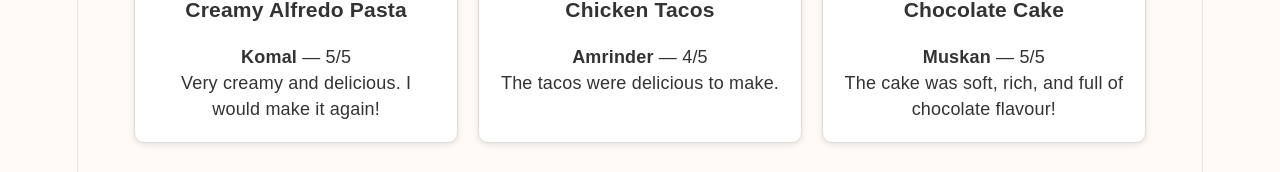
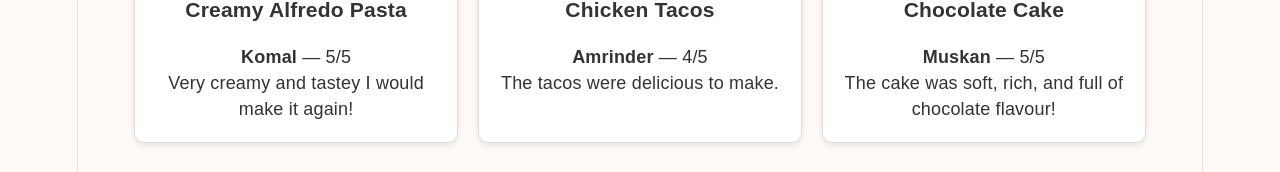
Before and after one commit to M-devgan/FS_Food_Hub, a React (Vite) app: page / in a window 1280 px wide. Shown: the part 1781-1953 px from the top of the page. Built offline with nearby package versions, Linux system fonts and the light colour scheme.

Commit message:
update review file

```diff
--- a/src/components/reviews/reviews.tsx
+++ b/src/components/reviews/reviews.tsx
@@ -5,7 +5,7 @@ function Reviews() {
       recipeName: "Creamy Alfredo Pasta",
       reviewer: "Komal",
       rating: 5,
-      comment: "Very creamy and delicious. I would make it again!",
+      comment: "Very creamy and tastey I would make it again!",
     },
     {
       id: 2,
```
